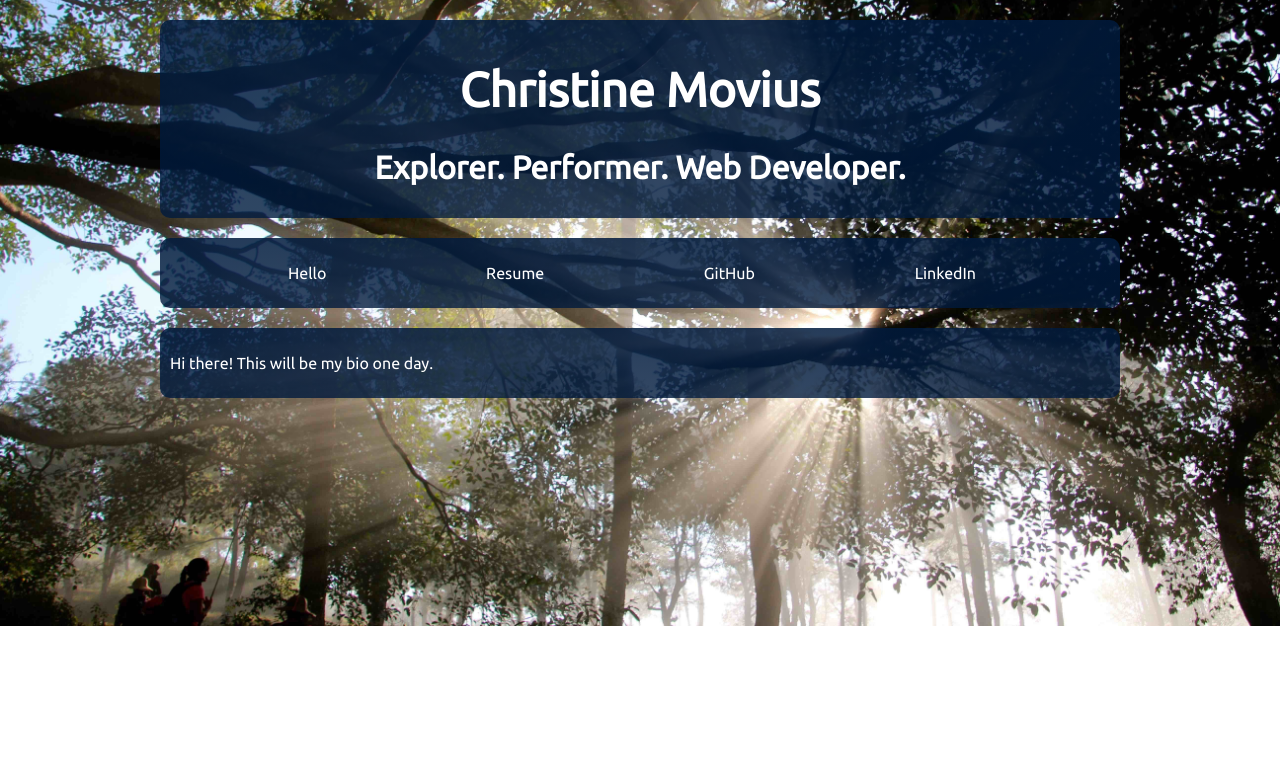
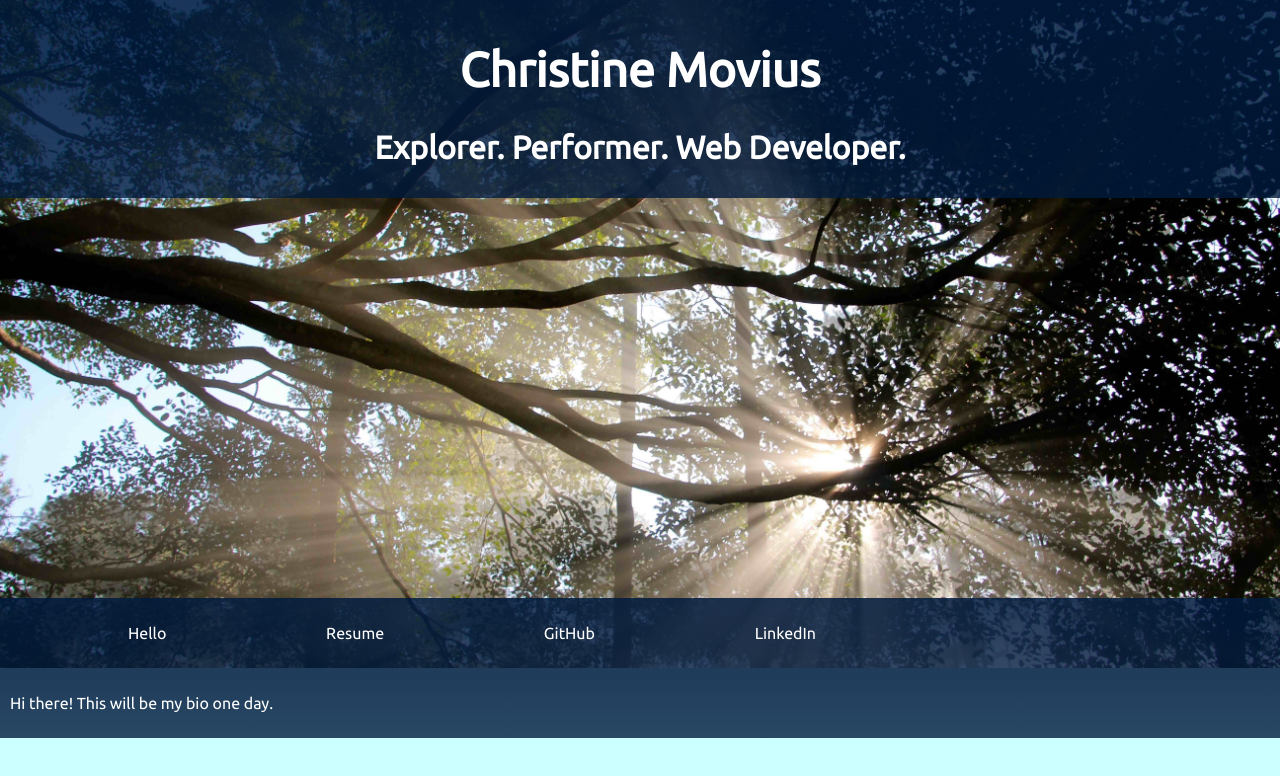
Before and after one commit to beckybeauchamp1/cmmovius.github.io, a plain HTML site: page index.html in a window 1280 px wide. Drawn offline with Linux system fonts and the light colour scheme.

Commit message:
made image focal point of page.

```diff
--- a/index.css
+++ b/index.css
@@ -1,12 +1,8 @@
 body {
-  width: 60em;
+  /*width: 60em;*/
   margin: 0 auto;
   font-family: 'Ubuntu', sans-serif;
   background-color: #ccffff;
-  background: url('background_trees.jpg');
-  background-size: cover;
-  background-position: center;
-  background-repeat: no-repeat;
 }
 
 /*header img {
@@ -16,6 +12,13 @@ body {
   border-radius: 10px;
 }*/
 
+header {
+  background: url('background_trees.jpg');
+  background-size: cover;
+  background-position: center;
+  background-repeat: no-repeat;
+}
+
 div {
   background-color: #00264d;
   background: linear-gradient(top, rgba(0,26,61,.85), rgba(0,26,61,.80));
@@ -23,8 +26,12 @@ div {
   background: -moz-linear-gradient(top, rgba(0,26,61,.85), rgba(0,26,61,.80));
   color: white;
   padding: 10px;
-  margin-top: 20px;
-  border-radius: 10px;
+  /*margin-top: 20px;
+  border-radius: 10px;*/
+}
+
+.space {
+  margin-bottom: 400px;
 }
 
 h1 {
--- a/index.html
+++ b/index.html
@@ -7,16 +7,12 @@
 
 <body>
 
-  <!--<header>
-    <img src='christine_movius.jpg' alt="Christine Movius">
-  </header> -->
-
-  <div>
+  <!--<img src='christine_movius.jpg' alt="Christine Movius">-->
+<header>
+  <div class ='space'>
     <h1 class ='name'>Christine Movius</h1>
     <h1>Explorer. Performer. Web Developer.</h1>
   </div>
-
-  <!-- Put a row with about me and resume links -->
 
     <div><ul>
       <li> Hello </li>
@@ -24,7 +20,7 @@
       <li> GitHub </li>
       <li> LinkedIn </li>
     </ul></div>
-
+</header>
   <div>
     <p>
       Hi there! This will be my bio one day.
```
